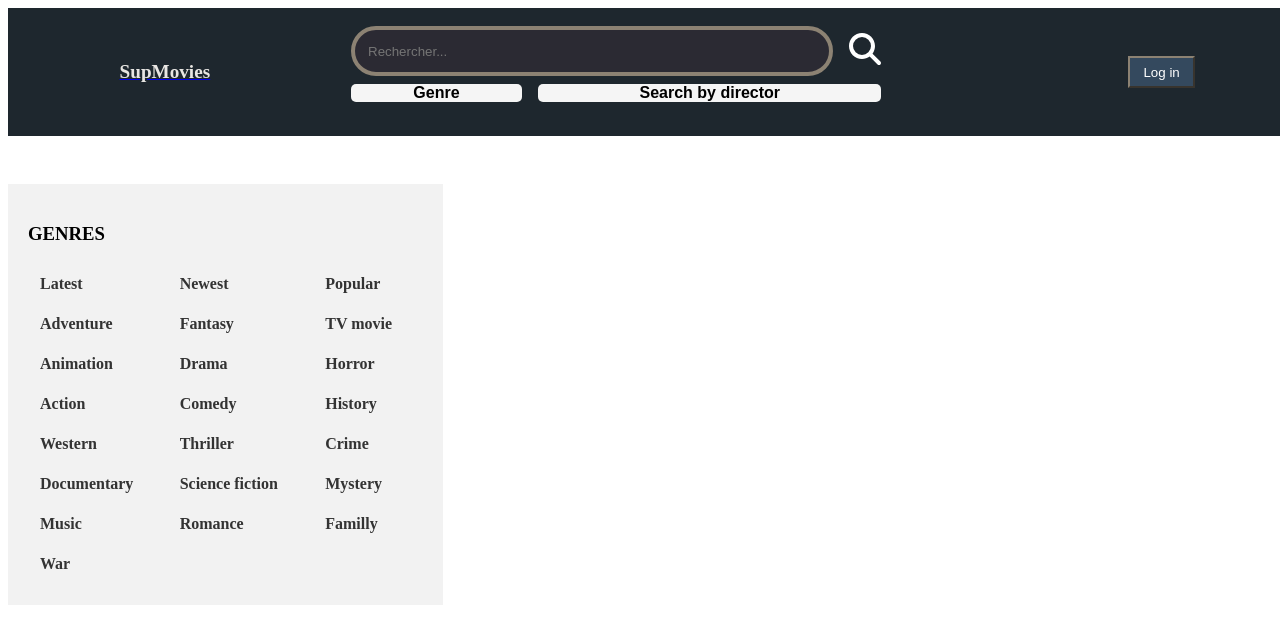
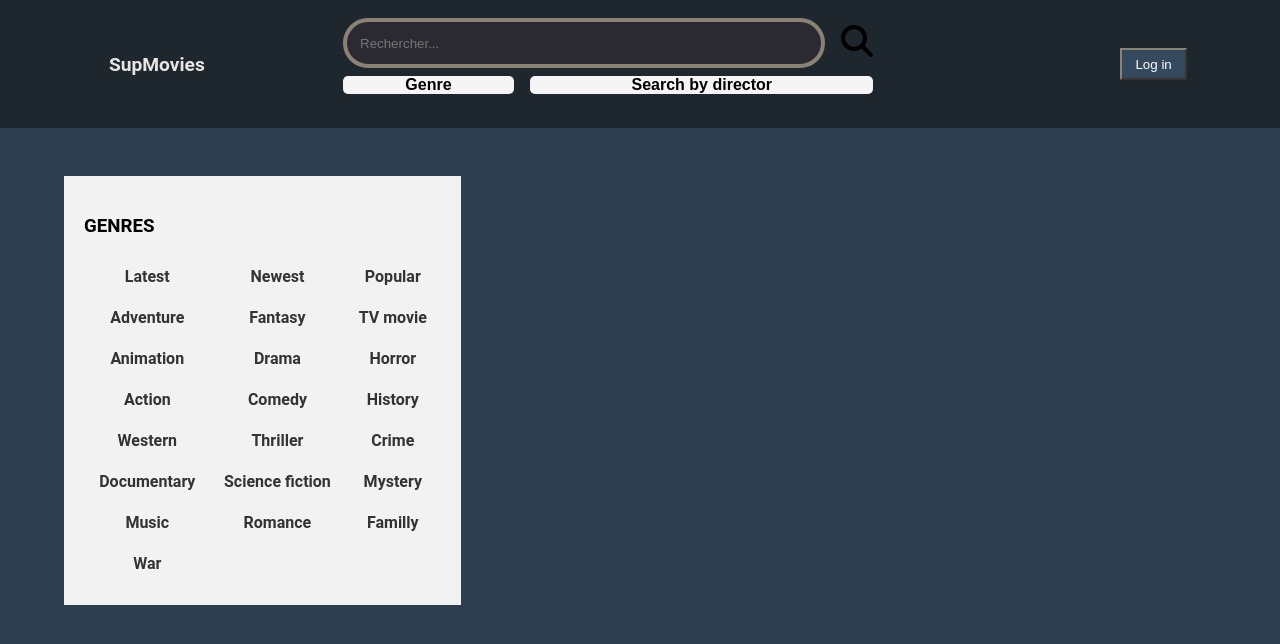
Before and after one commit to Baptiste-Crepin/SupMovies, a PHP site: page /genre.php in a window 1280 px wide. Shown: the top 644 px of the page. Run offline with PHP 8.4, Linux system fonts and the light colour scheme.

Commit message:
styles changes

```diff
--- a/assets/styles/Genre.css
+++ b/assets/styles/Genre.css
@@ -1,13 +1,22 @@
-/* Définition des styles pour le conteneur principal */
+body {
+  margin: 0;
+  background-color: #2c3e50;
+}
+
 #test {
   display: flex;
+  width: 90%;
+
 }
 
-  /* Définition des styles pour la barre des catégories */
 #Category {
   flex: 1;
   padding: 20px;
   background-color: #f2f2f2;
+  color: black;
+  position: sticky;
+  top: 1rem;
+  height: fit-content;
 }
 
 #Panel_category {
@@ -26,11 +35,16 @@
   text-decoration: none;
 }
 
+a {
+  text-decoration: none;
+  color: inherit;
+  flex-direction: column;
+}
+
 #Panel_category a:hover {
   background-color: #ddd;
 }
 
-  /* Définition des styles pour la zone des films */
 #films {
   flex: 2;
   display: flex;
@@ -41,6 +55,9 @@
 .film {
   width: 200px;
   margin: 20px;
+  color: white;
+  background-color: #3A5269;
+  text-align: center;
 }
 
 .film img {
@@ -57,5 +74,21 @@
   margin-top: 5px;
   margin-bottom: 10px;
   font-weight: bold;
-    color: #333;
+  color: inherit;
 }
+
+@media screen and (max-width: 768px) {
+  #test {
+    flex-direction: column;
+    align-items: center;
+  }
+
+  #Category {
+    width: 95%;
+  }
+
+  #films {
+    flex: 2;
+    justify-content: center;
+  }
+}
--- a/assets/styles/header.css
+++ b/assets/styles/header.css
@@ -60,7 +60,7 @@
 .dropdown {
   display: none;
   position: absolute;
-  top: 15vh;
+  top: 8rem;
   margin: 0;
   right: 0;
   width: 15vw;
@@ -220,7 +220,7 @@
   }
 
   .dropdown {
-    top: 20vh;
+    top: 15rem;
     width: 100vw;
     color: black;
   }
@@ -236,7 +236,6 @@
   }
 }
 
-/* Style de base pour les boutons */
 .button {
   display: inline-block;
   padding: 12px 24px;
@@ -250,19 +249,16 @@
   transition: all 0.2s ease-in-out;
 }
 
-/* Style pour le bouton principal */
 .primary-button {
   background-color: #f5f5f5;
   color: #000;
 }
 
-/* Style pour le bouton secondaire */
 .secondary-button {
   background-color: #f5f5f5;
   color: #000;
 }
 
-/* Style pour le bouton avec une icône */
 .icon-button {
   background-color: #f5f5f5;
   color: #fff;
@@ -275,7 +271,6 @@
   align-items: center;
 }
 
-/* Style pour le bouton au survol */
 .button:hover {
   transform: translateY(-3px);
   box-shadow: 0 6px 12px rgba(0, 0, 0, 0.2);
--- a/cartInfos.php
+++ b/cartInfos.php
@@ -107,7 +107,7 @@ function displayFilmList($filmList)
       </td>
       <td>
         <a href="./film.php?name_film={$film['title']}">
-          <img class="poster" src="https://image.tmdb.org/t/p/original{$film['poster']}">
+          <img class="poster" src="https://image.tmdb.org/t/p/w342{$film['poster']}">
         </a>
       </td>
     </tr>
--- a/film.php
+++ b/film.php
@@ -29,7 +29,7 @@
                 $director = $filmInfos['director'];
                 $price = $filmInfos['price'];
                 echo '<h2>' . $title . '</h2>';
-                echo '<img class="poster" src="https://image.tmdb.org/t/p/original' . $poster . '" alt="Affiche du film">';
+                echo '<img class="poster" src="https://image.tmdb.org/t/p/w342' . $poster . '" alt="Affiche du film">';
                 echo '<p><strong>Réalisateur:</strong> ' . $director . '</p>';
                 echo '<p><strong>Acteur principal:</strong> ' . $actor . '</p>';
                 echo '<p>' . $overview . '</p>';
--- a/genre.php
+++ b/genre.php
@@ -1,4 +1,5 @@
 <!DOCTYPE html>
+<link href="./assets/styles/main.css" media="all" rel="stylesheet" type="text/css">
 <link href="./assets/styles/Genre.css" media="all" rel="stylesheet" type="text/css">
 <?php
 
--- a/header.php
+++ b/header.php
@@ -19,10 +19,10 @@
     <form class="search-bar" action="search_bar.php" method="GET">
       <div class="search-bar">
         <input type="text" id="search-input" name="search" placeholder="Rechercher...">
-        <button class="button primary-button" type="submit" name="submit"><img class="search white" src="./assets/icons/magnifying-glass-solid.svg"></button>
+        <button class="button primary-button" type="submit" name="submit"><img class="search" src="./assets/icons/magnifying-glass-solid.svg"></button>
       </div>
       <div>
-        <a class="genre" href="genre.php"><button class="button secondary-button" name="submit_director">Genre</button></a>
+        <a class="genre" href="genre.php"><button class="button secondary-button" type="button">Genre</button></a>
         <button class="button secondary-button" type="submit" name="submit_director">Search by director</button>
       </div>
     </form>
--- a/index.php
+++ b/index.php
@@ -73,7 +73,6 @@ echo '</main>';
     backdropImg = cardGroup[0].childNodes[1].childNodes[1].defaultValue
     let backdrop = 'https://image.tmdb.org/t/p/original' + backdropImg;
     document.documentElement.style.setProperty('--bg-image', 'url(' + backdrop + ')');
-    console.log(backdrop)
   }
 
   function CurrentCarrousel() {
@@ -108,7 +107,6 @@ echo '</main>';
   function previousCard() {
     currentCarrousel = CurrentCarrousel()
     let cardGroup = document.getElementsByClassName('movie-carrousel-group')[currentCarrousel - 1].childNodes;
-    console.log(cardGroup);
     for (let i = 0; i < cardGroup.length - 1; i++) {
       if (cardGroup[i].style.display == 'flex') {
         if (i == 0) return;
@@ -123,6 +121,6 @@ echo '</main>';
   }
 
 
-  setInterval(nextCard, 15000);
+  // setInterval(nextCard, 15000);
   caroussel()
 </script>
--- a/movieCard.php
+++ b/movieCard.php
@@ -43,7 +43,7 @@ function createMovieCard($movie)
   $output = <<<HTML
     <a class="movie-link" href="./film.php?name_film={$movie['title']}">
     <div class="movie-card">
-    <img class="poster" draggable="false" loading="lazy" src="https://image.tmdb.org/t/p/original{$movie['poster']}">
+    <img class="poster" draggable="false" loading="lazy" src="https://image.tmdb.org/t/p/w342{$movie['poster']}">
     <h3 class="movie-title , flex">{$movie['title']}</h3>
       <div class="movie-infos">
         <div class="flex">
@@ -132,7 +132,7 @@ function createTrailerCard($order)
   $movie = getMovie($order, 1);
   return <<<HTML
    <section class="trailer">
-   <img class="backdrop" draggable="false" src="https://image.tmdb.org/t/p/original{$movie['backdrop']}">
+   <img class="backdrop" draggable="false" src="https://image.tmdb.org/t/p/w342{$movie['backdrop']}">
    createTrailerSubCard($movie);
    </section>
   HTML;
```
Also changed, not shown: other parts of genre.php (+35 -34 lines), cart.php (+1 -6 lines), search_bar.php (+23 -1 lines). Lines whose indentation alone changed are shown as unchanged.
